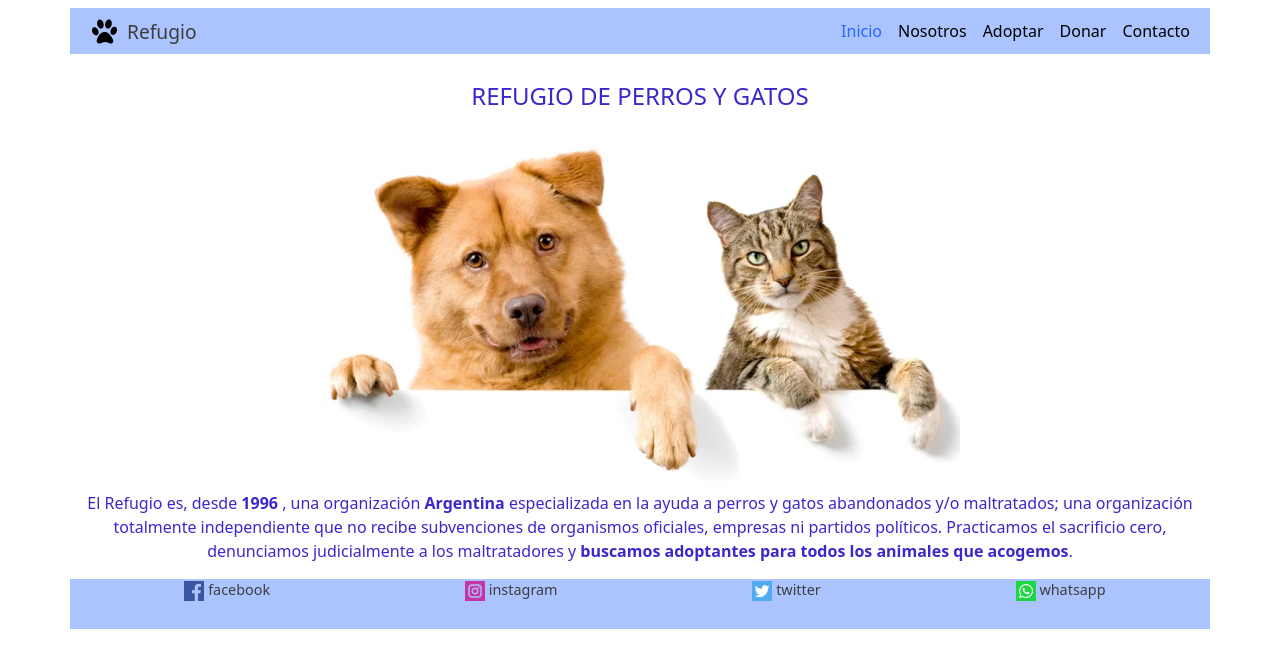
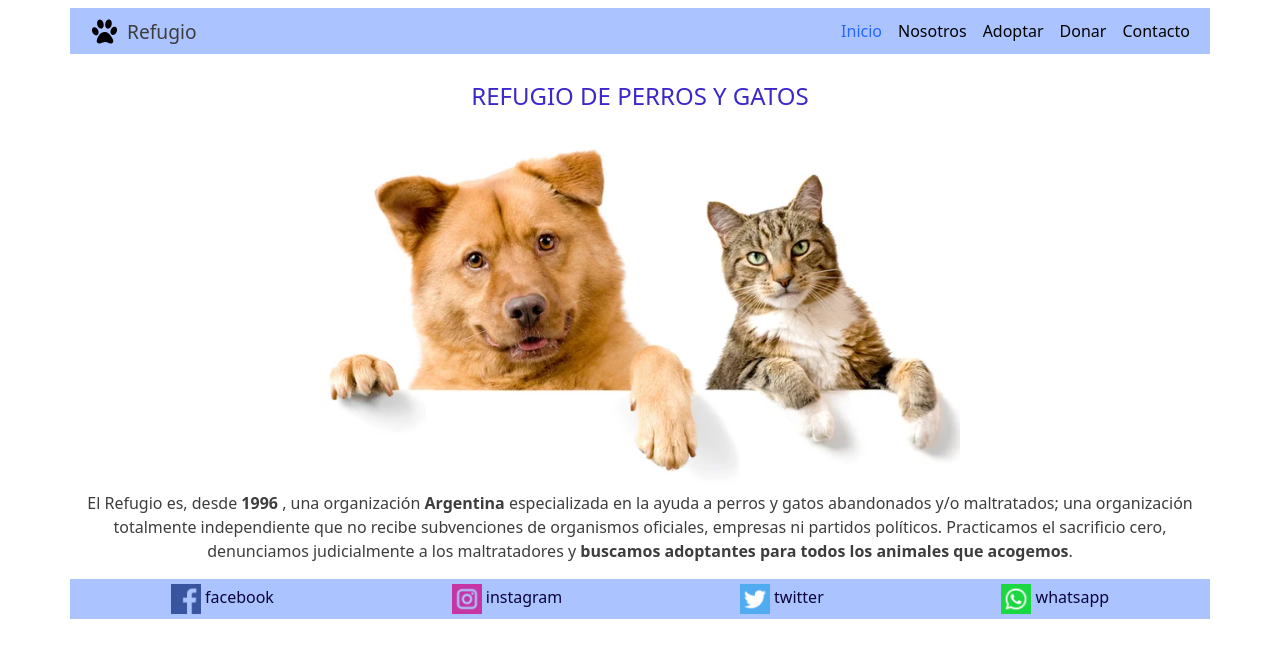
Before and after one commit to MartinezNahuel/PreEntrega2-MartinezNahuel, a plain HTML site: page index.html in a window 1280 px wide. Drawn offline with Linux system fonts and the light colour scheme.

Commit message:
terminando index, falta linkeo

```diff
--- a/css/style.css
+++ b/css/style.css
@@ -35,7 +35,6 @@ h2 .logo{
 
 .nav-link:hover{
 color: rgba(0, 0, 0, 0.307);
-transform: scale(1.1);
 }
 
 .link{
@@ -43,8 +42,17 @@ transform: scale(1.1);
 }
 
 .link:hover{
-    transform: scale(1.3);
     color: #3B28CC;
+}
+
+/* ----visualizacion 1200px navbar---- */
+@media(min-width:1200px){
+    .nav-link:hover{
+        transform: scale(1.2);
+    }
+    .link:hover{
+        transform: scale(1.2);
+    }
 }
 
 /* --- PORTADA---- */
@@ -65,7 +73,7 @@ transform: scale(1.1);
 }
 
 .texto_portada{
-    color: #3B28CC;
+    color: #3d3d3d;
     text-align: center;
 }
 
@@ -80,19 +88,41 @@ transform: scale(1.1);
 
 /* ----FOOTER--- */
 
+.footer{
+    background-color: #abc4ff;
+    display: flex;
+    justify-content: center;
+    height: 50px;
+    align-items: center;
+}
+
 .imgf{
     width: 20px;
-    margin-left: 10px;
 }
 
 .footer__etiqueta{
-    font-size: 0.9rem;
-    color: #3d3d3d;
+    font-size: 0.8rem;
+    padding: 4px;
+    color: #3B28CC;
+    font-weight: bold;
 }
 
-.footer{
-    background-color: #abc4ff;
-    display: flex;
-    justify-content: space-around;
-    height: 50px;
+/* -----VISUALIZACION FOOTER 1200PX----- */
+
+@media(min-width:1200px){
+    .footer{
+        justify-content: space-around;
+        height: 40px;
+    }
+    .imgf{
+        width: 30px;
+    }
+    .footer__etiqueta{
+        font-size: 1rem;
+        font-weight: normal;
+        color: #0a043b;
+    }
+    .footer__etiqueta :hover{
+        transform: scale(1.2);
+    }
 }
--- a/index.html
+++ b/index.html
@@ -51,20 +51,18 @@
     </main>
           <!-- Comienzo de footer -->
       <footer class="container footer">
-
           <a class="footer__etiqueta" href="https://es-la.facebook.com/login/device-based/regular/login/"
-              target="_blank"><img class="col-1 imgf" src="./assets/img/facebook.png"  alt="facebook logo">
+              target="_blank"><img class="imgf" src="./assets/img/facebook.png"  alt="facebook logo">
               facebook</a>
           <a class="footer__etiqueta"
               href="https://z-p15.www.instagram.com/accounts/login/?next=/p/CK8SOUgBxgo/&hl=es-la"
-              target="_blank"><img class="col-1 imgf" src="./assets/img/instagram.png" alt="instagram logo"> instagram
+              target="_blank"><img class=" imgf" src="./assets/img/instagram.png" alt="instagram logo"> instagram
           </a>
           <a class="footer__etiqueta"
               href="https://twitter.com/i/flow/login?input_flow_data=%7B%22requested_variant%22%3A%22eyJsYW5nIjoiZXMifQ%3D%3D%22%7D"
-              target="_blank"><img class="col-1 imgf" src="./assets/img/twitter.png" alt="twitter logo"> twitter</a>
-          <a class="footer__etiqueta" href="https://web.whatsapp.com/" target="_blank"><img class="col-1 imgf"
+              target="_blank"><img class="imgf" src="./assets/img/twitter.png" alt="twitter logo"> twitter</a>
+          <a class="footer__etiqueta" href="https://web.whatsapp.com/" target="_blank"><img class="imgf"
                   src="./assets/img/whatsapp.png" alt="whatsapp logo"> whatsapp</a>
-
       </footer>
 
 <script src="./js/bootstrap.bundle.min.js"></script>
```
